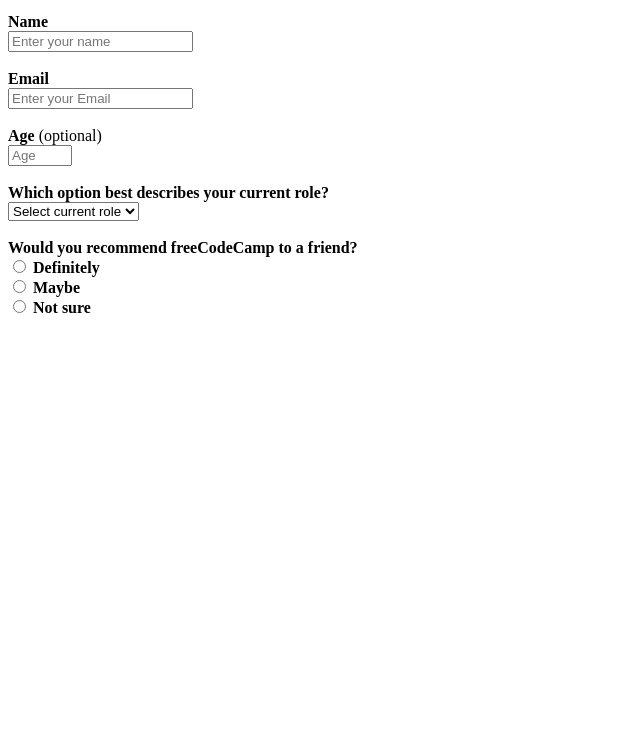
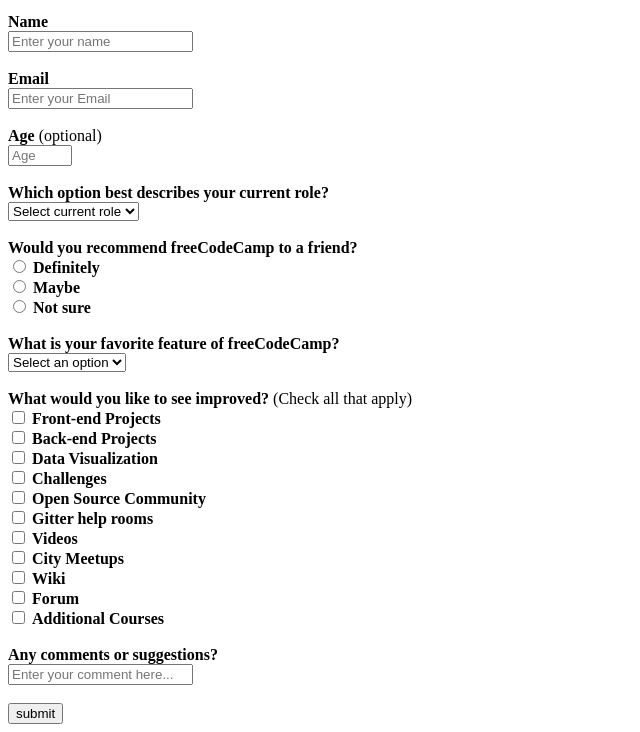
Before and after one commit to eunseo22/webstudy2, a plain HTML site: page index.html in a window 1280 px wide. Shown: the part 101-833 px from the top of the page, without its empty margins (0-640 px from the left). Before the commit the page ends 800 px from the top, so only its background shows below. Drawn offline with Linux system fonts and the light colour scheme.

Commit message:
EDIT html2

```diff
--- a/index.html
+++ b/index.html
@@ -30,13 +30,54 @@
             <br><br>
 
             <label for="recommend"><b>Would you recommend freeCodeCamp to a friend?</b></label><br>
-            <input id="choose1" type="radio" name="recommend" class="radio_label">
+            <input id="choose1" type="radio" name="recommend" value="Definitely" class="radio_label">
             <label for="choose1"><b>Definitely</b></label><br>
-            <input id="choose2" type="radio" name="recommend" class="radio_label">
+            <input id="choose2" type="radio" name="recommend" value="Maybe" class="radio_label">
             <label for="choose2"><b>Maybe</b></label><br>
-            <input id="choose3" type="radio" name="recommend" class="radio_label">
+            <input id="choose3" type="radio" name="recommend" value="Not sure" class="radio_label">
             <label for="choose3"><b>Not sure</b></label>
+            <br><br>
 
+            <label for="favorite"><b>What is your favorite feature of freeCodeCamp?</b></label><br>
+            <select name="favorite" class="form-input">
+                <option selected disabled>Select an option</option>
+                <option>Challenges</option>
+                <option>Projects</option>
+                <option>Community</option>
+                <option>Open Source</option>
+            </select>
+            <br><br>
+
+            <label for="improved"><b>What would you like to see improved?</b> (Check all that apply)</label><br>
+            <input id="c1" type="checkbox" name="improved" value="Front-end Projects" class="cb_label">
+            <label for="c1"><b>Front-end Projects</b></label><br>
+            <input id="c2" type="checkbox" name="improved" value="Back-end Projects" class="cb_label">
+            <label for="c2"><b>Back-end Projects</b></label><br>
+            <input id="c3" type="checkbox" name="improved" value="Data Visualization" class="cb_label">
+            <label for="c3"><b>Data Visualization</b></label><br>
+            <input id="c4" type="checkbox" name="improved" value="Challenges" class="cb_label">
+            <label for="c4"><b>Challenges</b></label><br>
+            <input id="c5" type="checkbox" name="improved" value="Open Source Community" class="cb_label">
+            <label for="c5"><b>Open Source Community</b></label><br>
+            <input id="c6" type="checkbox" name="improved" value="Gitter help rooms" class="cb_label">
+            <label for="c6"><b>Gitter help rooms</b></label><br>
+            <input id="c7" type="checkbox" name="improved" value="Videos" class="cb_label">
+            <label for="c7"><b>Videos</b></label><br>
+            <input id="c8" type="checkbox" name="improved" value="City Meetups" class="cb_label">
+            <label for="c8"><b>City Meetups</b></label><br>
+            <input id="c9" type="checkbox" name="improved" value="Wiki" class="cb_label">
+            <label for="c9"><b>Wiki</b></label><br>
+            <input id="c10" type="checkbox" name="improved" value="Forum" class="cb_label">
+            <label for="c10"><b>Forum</b></label><br>
+            <input id="c11" type="checkbox" name="improved" value="Additional Courses" class="cb_label">
+            <label for="c11"><b>Additional Courses</b></label>
+            <br><br>
+
+            <label for="comments"><b>Any comments or suggestions?</b></label><br>
+            <input id="comments" type="text" placeholder="Enter your comment here..." class="form-input2">
+            <br><br>
+
+            <input type="submit" value="submit">
         </form>
     </div>
     </body>
```
